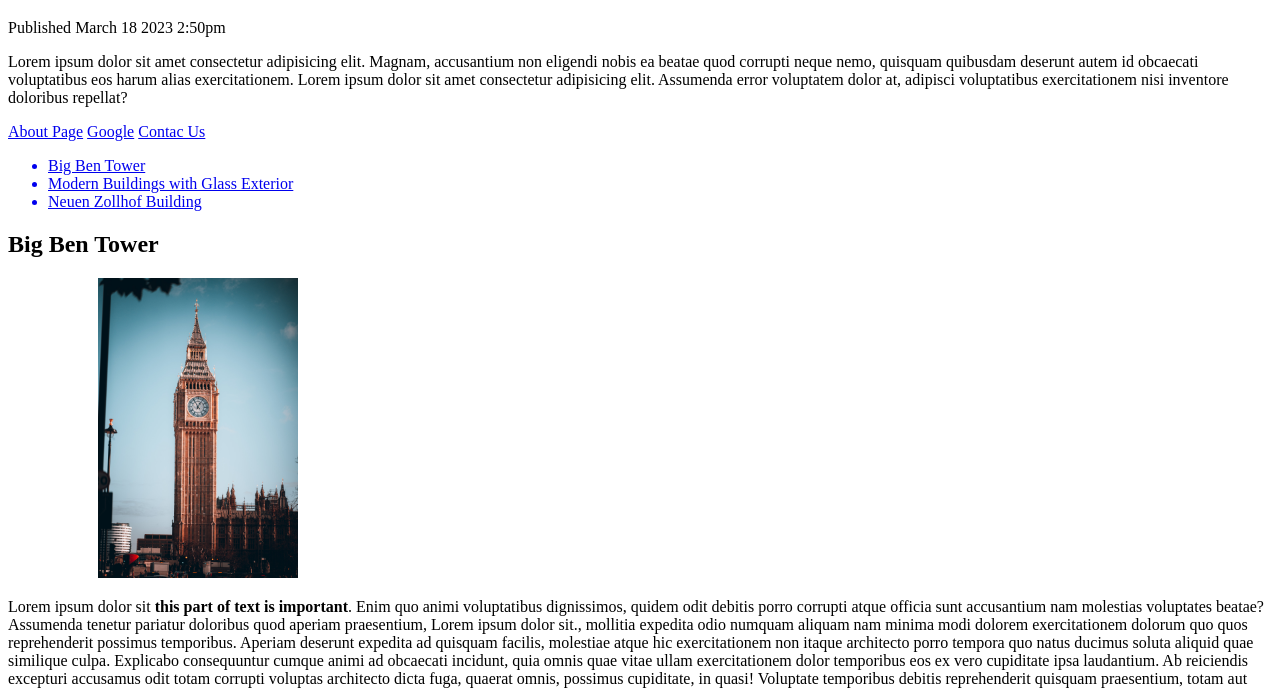
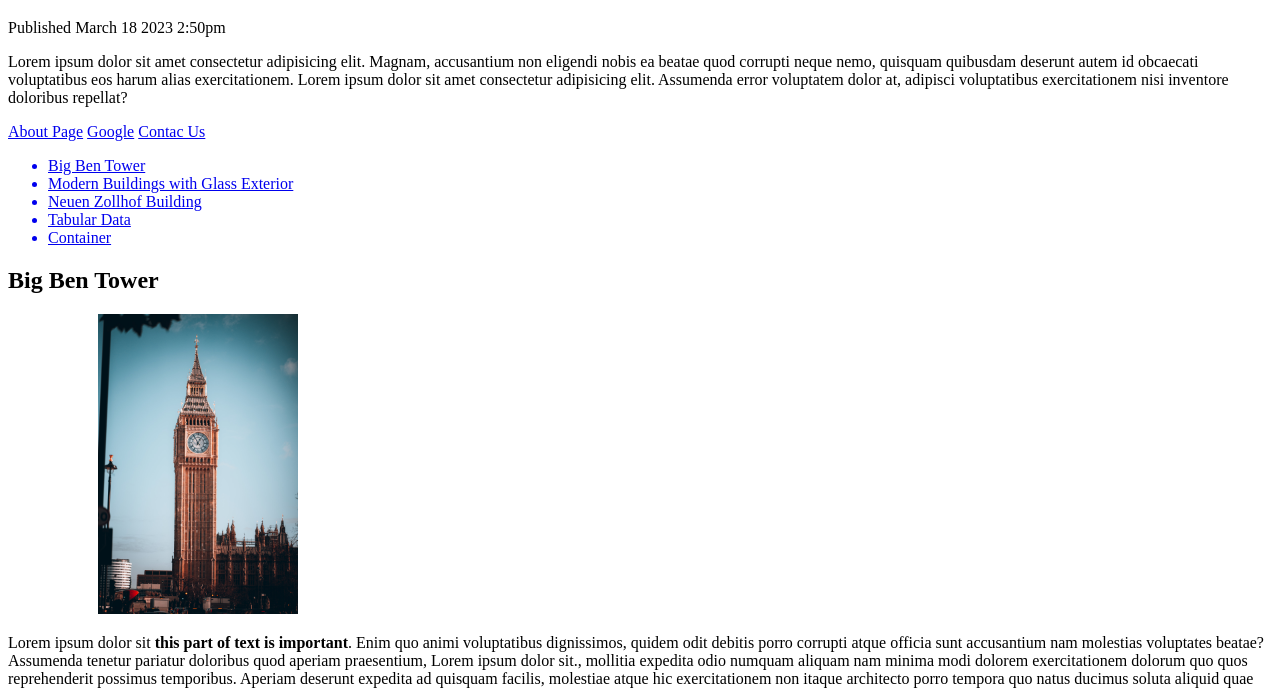
Before and after one commit to RavenInTech/html-css-exercises, a plain HTML site: page architecture-website/index.html in a window 1280 px wide. Shown: the part 61-750 px from the top of the page. Drawn offline with Linux system fonts and the light colour scheme.

Commit message:
Add ID attribute to tabular data and container

```diff
--- a/architecture-website/index.html
+++ b/architecture-website/index.html
@@ -33,6 +33,12 @@
         </a>
         <a href="#neuen-zollhof">
             <li>Neuen Zollhof Building</li>
+        </a>
+        <a href="#tabular-data-id">
+            <li>Tabular Data</li>
+        </a>
+        <a href="#container-id">
+            <li>Container</li>
         </a>
     </ul>
 
@@ -152,7 +158,9 @@
     </article>
 
     <article>
-        <h2>Tabular Data</h2>
+        <a id="tabular-data-id">
+            <h2>Tabular Data</h2>
+        </a>
         <table class="tabular-data">
             <thead>
                 <tr>
@@ -178,7 +186,9 @@
 
     <article>
         <div class="container-one">
-            <h2>Container</h2>
+            <a id="container-id">
+                <h2>Container</h2>
+            </a>
             <div class="box-one">
             </div>
             <p>Lorem ipsum dolor sit amet <span>HTML</span> consectetur adipisicing <span>CSS</span> elit. Tenetur, sit.
```
